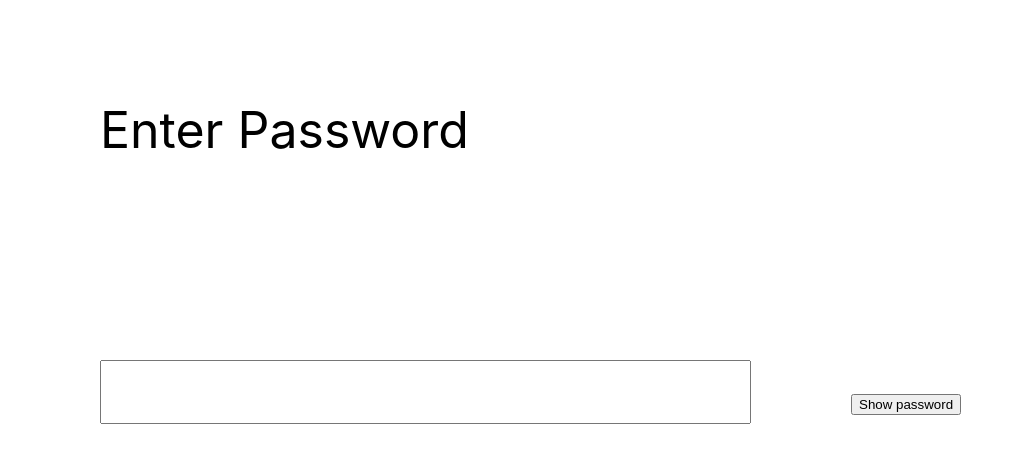
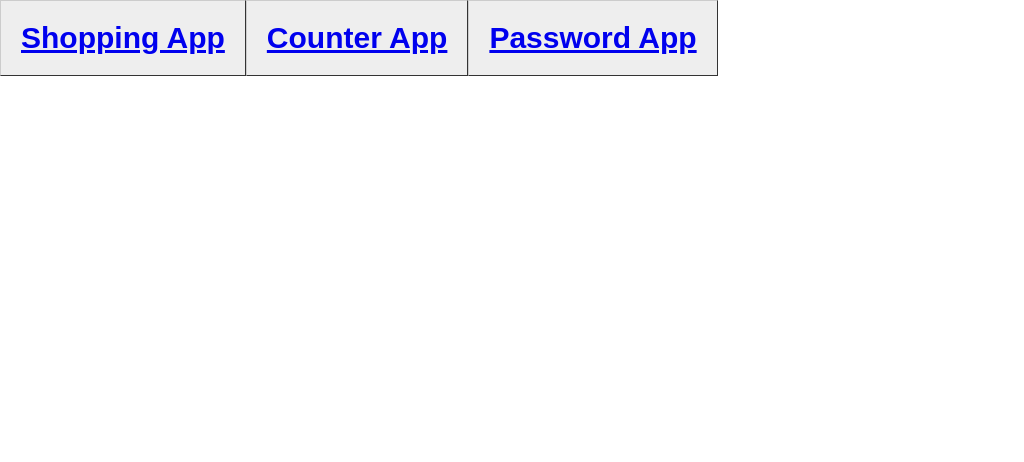
Before and after one commit to sobbani16/react-training-project, a React (Create React App) app: page / in a window 1280 px wide. Shown: the top 462 px of the page, without its empty margins (0-1024 px from the left). Built offline with nearby package versions, Linux system fonts and the light colour scheme.

Commit message:
Changes needed for react router

```diff
--- a/package.json
+++ b/package.json
@@ -9,8 +9,10 @@
     "@testing-library/jest-dom": "^5.16.4",
     "@testing-library/react": "^13.3.0",
     "@testing-library/user-event": "^13.5.0",
+    "history": "^5.3.0",
     "react": "^18.2.0",
     "react-dom": "^18.2.0",
+    "react-router-dom": "^6.3.0",
     "react-scripts": "5.0.1",
     "web-vitals": "^2.1.4"
   },
--- a/src/App.css
+++ b/src/App.css
@@ -36,3 +36,19 @@
     transform: rotate(360deg);
   }
 }
+
+button {
+  font: bold 30px Arial;
+  text-decoration: none;
+  background-color: #EEEEEE;
+  color: #333333;
+  padding: 20px;
+  border-top: 1px solid #CCCCCC;
+  border-right: 1px solid #333333;
+  border-bottom: 1px solid #333333;
+  border-left: 1px solid #CCCCCC;
+}
+
+Link {
+  color: red;
+}
--- a/src/App.js
+++ b/src/App.js
@@ -1,52 +1,20 @@
-import logo from './logo.svg';
 import './App.css';
-import FirstComponent from "./Components/FirstComponent/FirstComponent";
-import SecondComponent from './Components/SecondComponent/SecondComponent';
-import CounterComponent from './Components/CounterComponent/CounterComponent';
-import PasswordField from './Components/PasswordField/PasswordField';
+import { Link } from 'react-router-dom';
 
 function App() {
-
-    const renderData = [
-      {
-        image: "https://pisces.bbystatic.com/image2/BestBuy_US/Gallery/Samsung_Logo_Blue_RGB_ai_renditionpicker_319x319-91970.png;maxHeight=70;maxWidth=120",
-        description: "Samsung - 65” Class Q80B QLED 4K Smart Tizen TV",
-        price: "$1,299.99",
-        buttonText: "Add to cart"
-      },
-      {
-        image: "https://pisces.bbystatic.com/image2/BestBuy_US/Gallery/Samsung_Logo_Blue_RGB_ai_renditionpicker_319x319-91970.png;maxHeight=70;maxWidth=120",
-        description: "Samsung - 65” Class Q80B QLED 4K Smart Tizen TV",
-        price: "$1,299.99",
-        buttonText: "Add to cart"
-      },
-      {
-        image: "https://pisces.bbystatic.com/image2/BestBuy_US/Gallery/Samsung_Logo_Blue_RGB_ai_renditionpicker_319x319-91970.png;maxHeight=70;maxWidth=120",
-        description: "Samsung - 65” Class Q80B QLED 4K Smart Tizen TV",
-        price: "$1,299.99",
-        buttonText: "Add to cart"
-      },
-      {
-        image: "https://pisces.bbystatic.com/image2/BestBuy_US/Gallery/Samsung_Logo_Blue_RGB_ai_renditionpicker_319x319-91970.png;maxHeight=70;maxWidth=120",
-        description: "Samsung - 65” Class Q80B QLED 4K Smart Tizen TV",
-        price: "$1,299.99",
-        buttonText: "Add to cart"
-      }
-    ]
   return (
     <div style={{ display: "flex" }}>
-      {/* <SecondComponent/>
-      <div style={{ display: "flex" }}>
-      {renderData.map(element =>
-        <FirstComponent
-          image={element.image}
-          description={element.description}
-          price={element.price}
-          buttonText={element.buttonText}
-        />)}
-        </div> */}
-        {/* <CounterComponent/> */}
-        <PasswordField/>
+        <nav>
+          <button>
+            <Link to="/shopping">Shopping App</Link>
+          </button>
+          <button>
+            <Link to="/counter">Counter App</Link>
+          </button>
+          <button>
+            <Link to="/password">Password App</Link>
+          </button>
+        </nav>
     </div>
   );
 }
--- a/src/Components/CounterComponent/CounterComponent.js
+++ b/src/Components/CounterComponent/CounterComponent.js
@@ -1,4 +1,6 @@
 import React, { useState } from 'react';
+import { Link } from 'react-router-dom';
+
 
 
 const CounterComponent = () => {
@@ -14,9 +16,15 @@ const CounterComponent = () => {
 
     return(
         <div>
+            <button>
+            <Link to="/">Home</Link>
+          </button>
             <span style={{ fontSize: "70px", margin: "300px" }}>Count is <span style={{color: "red"}}>{count}</span></span>
-            <button style={{ fontSize: "70px", margin: "300px" }} onClick={handleAdd}>Add 1</button>
-            <button style={{ fontSize: "70px", margin: "300px" }} onClick={handleSubstract}>Substract 1</button>
+            <hr/>
+            <div style={{ textAlign: "center" }}>
+                <button style={{ fontSize: "70px", marginRight: '200px' }} onClick={handleAdd}>Add 1</button>
+                <button style={{ fontSize: "70px" }} onClick={handleSubstract}>Substract 1</button>
+            </div>
         </div>
     );
 };
--- a/src/Components/PasswordField/PasswordField.js
+++ b/src/Components/PasswordField/PasswordField.js
@@ -1,4 +1,6 @@
 import React, { useState } from 'react';
+import { Link } from 'react-router-dom';
+
 
 const PasswordField = () => {
     const [showPassword, setShowPassword] = useState('password');
@@ -14,6 +16,9 @@ const PasswordField = () => {
 
     return(
         <div>
+            <button>
+            <Link to="/">Home</Link>
+          </button>
             <div  style={{ fontSize: "50px", margin: "100px" }}>Enter Password</div>
             <input type={showPassword}  style={{ fontSize: "50px", margin: "100px" }}></input>
             <button onClick={handleShowPassword}>Show password</button>
--- /dev/null
+++ b/src/Components/ShoppingComponent/Shopping.js
@@ -0,0 +1,55 @@
+import React from 'react';
+import { NavLink } from 'react-router-dom';
+import FirstComponent from '../FirstComponent/FirstComponent';
+import SecondComponent from '../SecondComponent/SecondComponent';
+import { Link } from 'react-router-dom';
+
+
+const ShoppingComponent = () => {
+
+  const renderData = [
+    {
+      image: "https://pisces.bbystatic.com/image2/BestBuy_US/Gallery/Samsung_Logo_Blue_RGB_ai_renditionpicker_319x319-91970.png;maxHeight=70;maxWidth=120",
+      description: "Samsung - 65” Class Q80B QLED 4K Smart Tizen TV",
+      price: "$1,299.99",
+      buttonText: "Add to cart"
+    },
+    {
+      image: "https://pisces.bbystatic.com/image2/BestBuy_US/Gallery/Samsung_Logo_Blue_RGB_ai_renditionpicker_319x319-91970.png;maxHeight=70;maxWidth=120",
+      description: "Samsung - 65” Class Q80B QLED 4K Smart Tizen TV",
+      price: "$1,299.99",
+      buttonText: "Add to cart"
+    },
+    {
+      image: "https://pisces.bbystatic.com/image2/BestBuy_US/Gallery/Samsung_Logo_Blue_RGB_ai_renditionpicker_319x319-91970.png;maxHeight=70;maxWidth=120",
+      description: "Samsung - 65” Class Q80B QLED 4K Smart Tizen TV",
+      price: "$1,299.99",
+      buttonText: "Add to cart"
+    },
+    {
+      image: "https://pisces.bbystatic.com/image2/BestBuy_US/Gallery/Samsung_Logo_Blue_RGB_ai_renditionpicker_319x319-91970.png;maxHeight=70;maxWidth=120",
+      description: "Samsung - 65” Class Q80B QLED 4K Smart Tizen TV",
+      price: "$1,299.99",
+      buttonText: "Add to cart"
+    }
+  ];
+  return (
+    <div>
+      <button>
+            <Link to="/">Home</Link>
+          </button>
+      <SecondComponent />
+
+      <div style={{ display: "flex" }}>
+        {renderData.map(element =>
+          <FirstComponent
+            image={element.image}
+            description={element.description}
+            price={element.price}
+            buttonText={element.buttonText}
+          />)}
+      </div>
+    </div>)
+};
+
+export default ShoppingComponent;
--- a/src/index.js
+++ b/src/index.js
@@ -3,11 +3,23 @@ import ReactDOM from 'react-dom/client';
 import './index.css';
 import App from './App';
 import reportWebVitals from './reportWebVitals';
+import { BrowserRouter, Route, Routes } from 'react-router-dom';
+import CounterComponent from './Components/CounterComponent/CounterComponent';
+import PasswordField from './Components/PasswordField/PasswordField';
+import ShoppingComponent from './Components/ShoppingComponent/Shopping';
+
 
 const root = ReactDOM.createRoot(document.getElementById('root'));
 root.render(
   <React.StrictMode>
-    <App />
+    <BrowserRouter>
+      <Routes>
+        <Route path="/" element={<App />} />
+        <Route path="shopping" element={<ShoppingComponent />} />
+        <Route path="counter" element={<CounterComponent />} />
+        <Route path="password" element={<PasswordField />} />
+      </Routes>
+    </BrowserRouter>
   </React.StrictMode>
 );
 
```
Also changed, not shown: 2 other files (tests, documents, lock files or other folders).
